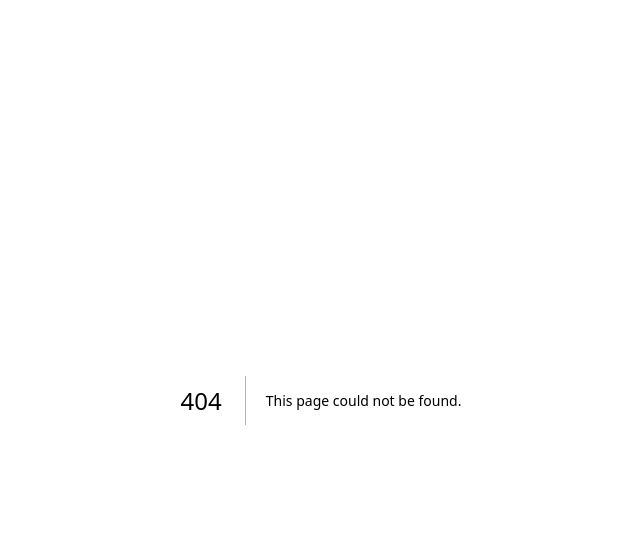
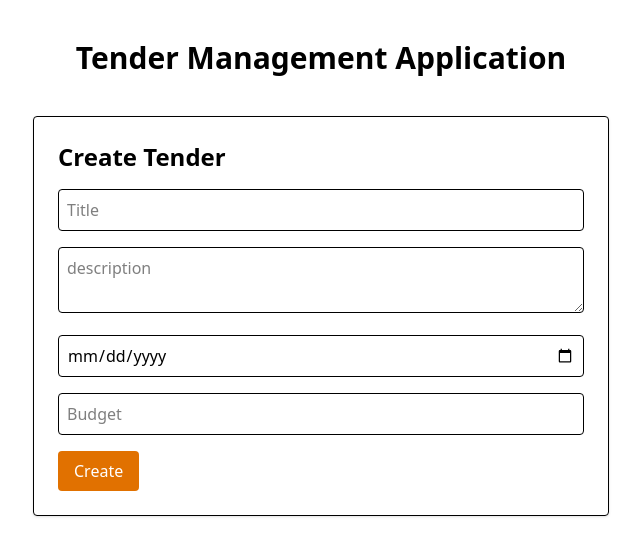
Before and after one commit to Swapnil-2502/Kibou-Systems-Application, a Next.js app in the folder frontend/: page /tenders/form in a window 1280 px wide. Before the commit this address had no page. Shown: the top 556 px of the page, without its empty margins (319-959 px from the left). Built offline with nearby package versions, Linux system fonts and the light colour scheme; sample sign-in values are in the browser's storage.

Commit message:
Done with Tender form & List Mine Tenders

```diff
--- /dev/null
+++ b/frontend/app/Components/TenderCard.tsx
@@ -0,0 +1,56 @@
+import React from "react";
+
+type Tender = {
+    id: number;
+    title: string;
+    description: string;
+    deadline: string;
+    budget: string;
+    created_at?: string;
+}
+
+type Props = {
+  tender: Tender;
+  onEdit?: (id: number) => void;
+  onDelete?: (id: number) => void;
+};
+
+const TenderCard: React.FC<Props> = ({tender, onEdit, onDelete}) => {
+    return (
+        <div className="border rounded p-4 mb-4 shadow hover:shadow-md transition">
+            <div className="flex justify-between items-center mb-2">
+
+                <h3 className="text-lg font-bold">{tender.title}</h3>
+
+                <div className="flex gap-2">
+                    {onEdit && (
+                        <button
+                            onClick ={() => onEdit(tender.id)}
+                            className="text-blue-500 hover:underline cursor-pointer"
+                        >
+                            Edit
+                        </button>
+                    )}
+                    {onDelete && (
+                        <button
+                            onClick={() => onDelete(tender.id)}
+                            className="text-red-500 hover:underline cursor-pointer"
+                        >
+                            Delete
+                        </button>
+                    )}
+                </div>
+            </div>
+                <p className="text-gray-700">{tender.description}</p>
+                <div className="mt-2 text-sm text-gray-600">
+                    <div>Deadline: {tender.deadline.split("T")[0]}</div>
+                    <div>Budget: ₹{tender.budget}</div>
+                    {tender.created_at && (
+                        <div className="text-xs mt-1">Created: {new Date(tender.created_at).toLocaleDateString()}</div>
+                    )}
+                </div>
+        </div>
+    )
+}
+
+export default TenderCard;
--- /dev/null
+++ b/frontend/app/tenders/form/page.tsx
@@ -0,0 +1,145 @@
+'use client'
+import HeaderComponent from '@/app/Components/HeaderComponent'
+import { useRouter, useSearchParams } from 'next/navigation'
+import React, { useEffect, useState } from 'react'
+import toast from "react-hot-toast";
+import axios, { AxiosError } from "axios";
+
+const TenderForm = () => {
+  const router = useRouter()
+  const searchParams = useSearchParams();
+  const id = searchParams.get("id");
+  console.log("ID->", id)
+  console.log("searchParams->", searchParams)
+  const [form, setForm] = useState({
+    title: "",
+    description: "",
+    deadline: "",
+    budget: "",
+  });
+  const [isEditing, setIsEditing] = useState(false)
+  const [loading, setLoading] = useState(true);
+
+  useEffect(()=>{
+    const token = localStorage.getItem("token");
+    if (!token) {
+      router.push("/login");
+      return;
+    }
+
+    const id = searchParams.get("id") as number | null;
+
+    if(id){
+      setIsEditing(true);
+
+      axios.get(`http://localhost:3005/api/tender/${id}`,{
+        headers: { Authorization: `Bearer ${token}` },
+      })
+        .then((res)=>{
+          const t = res.data.tender;
+            setForm({
+            title: t.title,
+            description: t.description,
+            deadline: t.deadline.split("T")[0], // format as YYYY-MM-DD
+            budget: t.budget,
+          });
+        }).catch(() => {
+          toast.error("Error loading tender");
+          router.push("/tenders/mine");
+        })
+        .finally(() => setLoading(false));
+    }
+    else{
+      setLoading(false)
+    }
+
+
+  },[router, searchParams])
+
+  if (loading) return <p className="text-center mt-10">Loading...</p>;
+
+  const handleChange = (e: React.ChangeEvent<HTMLInputElement | HTMLTextAreaElement >) => {
+    setForm({...form, [e.target.name]: e.target.value})
+  }
+
+  const handleSubmit =  async (e: React.FormEvent) => {
+    e.preventDefault()
+
+    const token = localStorage.getItem("token");
+    if (!token) return router.push("/login");
+
+    try{
+      const id = searchParams.get("id") as string | null;
+      const endpoint = isEditing ? `http://localhost:3005/api/tender/${id}`: "http://localhost:3005/api/tender"
+      const method = isEditing ? "put" : "post";
+
+      await axios[method](endpoint,form,{
+        headers: { Authorization: `Bearer ${token}` }
+      })
+      toast.success(`Tender ${isEditing ? "updated" : "created"} successfully!`);
+      router.push("/tenders/mine");
+    }
+    catch(err){
+       const error = err as AxiosError
+      console.error("Tender submit error:", error.response?.data || error.message);
+      toast.error("Failed to save tender.");
+    }
+  }
+
+
+  return (
+    <>
+      <div className='mt-10'>
+        <HeaderComponent />
+      </div>
+
+      <div className="max-w-xl mx-auto mt-10 p-6 border rounded shadow">
+        <h2 className="text-2xl font-bold mb-4">{isEditing ? "Edit" : "Create"} Tender</h2>
+
+        <form onSubmit={handleSubmit} className='space-y-4'>
+          <input
+            name="title"
+            value={form.title}
+            placeholder='Title'
+            className="w-full p-2 border rounded"
+            required
+            onChange={handleChange}
+          />
+          <textarea
+            name='description'
+            value={form.description}
+            placeholder='description'
+            className="w-full p-2 border rounded"
+            onChange={handleChange}
+          />
+          <input
+            type='date'
+            name='deadline'
+            value={form.deadline}
+            onChange={handleChange}
+            placeholder='deadline'
+            className="w-full p-2 border rounded"
+            required
+          />
+          <input
+            type="number"
+            name="budget"
+            value={form.budget}
+            onChange={handleChange}
+            placeholder="Budget"
+            className="w-full p-2 border rounded"
+            required
+          />
+          <button
+            type="submit"
+            className="bg-amber-600 text-white px-4 py-2 rounded hover:bg-amber-700"
+          >
+            {isEditing ? "Update": "Create"}
+          </button>
+        </form>
+      </div>
+    </>
+  )
+}
+
+export default TenderForm
--- /dev/null
+++ b/frontend/app/tenders/mine/page.tsx
@@ -0,0 +1,87 @@
+"use client"
+import { useEffect, useState } from "react";
+import { useRouter } from "next/navigation";
+import TenderCard from "../../Components/TenderCard"
+import axios from "axios";
+import toast from "react-hot-toast";
+import HeaderComponent from "@/app/Components/HeaderComponent";
+
+type Tender = {
+  id: number;
+  title: string;
+  description: string;
+  deadline: string;
+  budget: string;
+  created_at: string;
+};
+
+export default function MyTenders(){
+  const [tenders, setTenders] = useState<Tender[]>([]);
+  const router = useRouter();
+
+  useEffect(()=>{
+    const fetchTenders = async ()=>{
+      const token = localStorage.getItem("token");
+      if (!token) return router.push("/login");
+
+      try{
+        const res = await axios.get("http://localhost:3005/api/tender/mine", {
+          headers: { Authorization: `Bearer ${token}` },
+        });
+        setTenders(res.data.tenders);
+      }
+      catch(err){
+        console.log("Error->",err)
+        toast.error("Failed to load your tenders");
+      }
+    }
+    fetchTenders();
+  },[router])
+
+  const handleEdit = (id: number) => {
+    router.push(`/tenders/form/?id=${id}`);
+  };
+
+  const handleDelete = async (id: number) => {
+    const token = localStorage.getItem("token");
+    if (!token) return;
+
+    if (!confirm("Are you sure you want to delete this tender?")) return;
+
+    try{
+      await axios.delete(`http://localhost:3005/api/tender/${id}`, {
+        headers: { Authorization: `Bearer ${token}` },
+      });
+      toast.success("Tender deleted");
+      setTenders(tenders.filter((t) => t.id !== id));
+    }
+    catch(error){
+      console.log("Error->",error)
+      toast.error("Failed to delete tender");
+    }
+  }
+
+  return (
+    <>
+      <div className='mt-10'>
+        <HeaderComponent />
+      </div>
+
+    <div className="max-w-2xl mx-auto mt-10 p-4">
+      <h2 className="text-2xl font-bold mb-4">My Tenders</h2>
+        {tenders.length === 0 ? (
+          <p className="text-gray-600">No tenders created yet.</p>
+        ) : (
+          tenders.map((tender) => (
+            <TenderCard
+              key={tender.id}
+              tender={tender}
+              onEdit={handleEdit}
+              onDelete={handleDelete}
+            />
+          ))
+        )}
+    </div>
+     </>
+  )
+}
--- /dev/null
+++ b/frontend/app/tenders/page.tsx
@@ -0,0 +1,9 @@
+import React from 'react'
+
+const Tenders = () => {
+  return (
+    <div>From Listing Tenders Page</div>
+  )
+}
+
+export default Tenders
```
